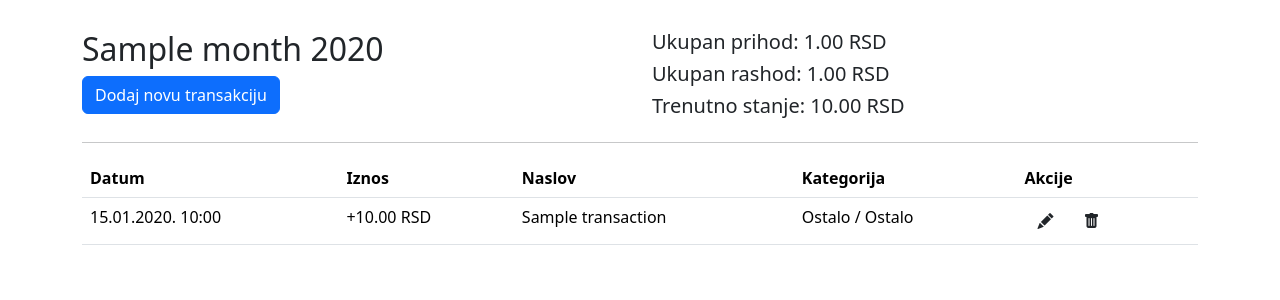
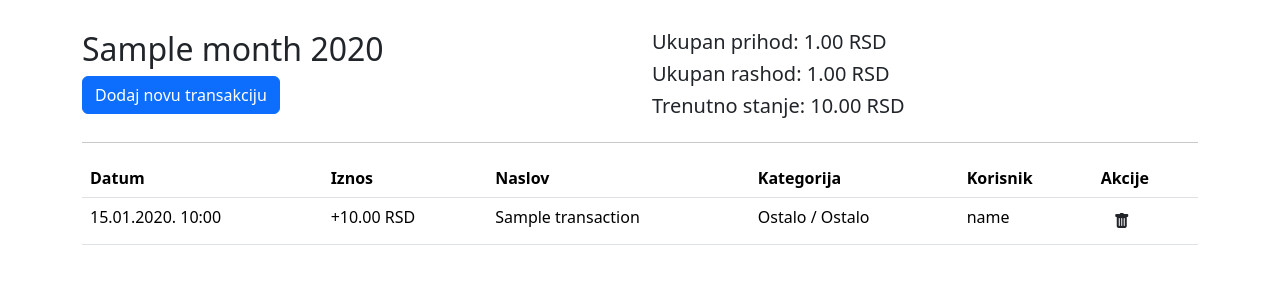
Before and after one commit to milos-zivanovic/wallet, a Django app: template transactions/templates/transactions/transaction_list.html in a window 1280 px wide. Shown: the part 56-356 px from the top of the page. Run offline with Django 4.2, Linux system fonts and the light colour scheme; a user stored in the database is signed in; data comes from the database, SQL or seed files in the repository; tables that the repository leaves empty hold one stand-in row (values such as "Sample post"); the template is opened without the code that fills it: values that come from a table or form of the project are taken from there, most other values are stand-ins (such as "Sample title", 1, 10 or a date in 2020).

Commit message:
implementing user on transactions

```diff
--- a/transactions/templates/transactions/transaction_list.html
+++ b/transactions/templates/transactions/transaction_list.html
@@ -1,5 +1,6 @@
 {% extends "base.html" %}
 {% load humanize %}
+{% load custom_filters %}
 
 {% block content %}
 
@@ -24,6 +25,7 @@
             <th>Iznos</th>
             <th>Naslov</th>
             <th>Kategorija</th>
+            <th>Korisnik</th>
             <th>Akcije</th>
         </tr>
     </thead>
@@ -34,10 +36,11 @@
             <td>{{ transaction.type_sign }}{{ transaction.amount|floatformat:2|intcomma }} RSD</td>
             <td>{{ transaction.title }}</td>
             <td>{{ transaction.full_category_str|safe }}</td>
+            <td>{{ transaction.user.email|trim_email }}</td>
             <td>
-                <a href="{% url 'transaction_edit' transaction.pk %}" class="btn">
-                    <i class="bi bi-pencil-fill"></i>
-                </a>
+<!--                <a href="{% url 'transaction_edit' transaction.pk %}" class="btn">-->
+<!--                    <i class="bi bi-pencil-fill"></i>-->
+<!--                </a>-->
                 <a href="{% url 'transaction_delete' transaction.pk %}" class="btn">
                     <i class="bi bi-trash-fill"></i>
                 </a>
--- /dev/null
+++ b/transactions/templatetags/custom_filters.py
@@ -0,0 +1,8 @@
+from django import template
+
+register = template.Library()
+
+
+@register.filter
+def trim_email(value):
+    return value.split('@')[0] if '@' in value else value
--- a/transactions/views.py
+++ b/transactions/views.py
@@ -33,7 +33,9 @@ def transaction_create(request):
     if request.method == 'POST':
         form = TransactionForm(request.POST)
         if form.is_valid():
-            form.save()
+            transaction = form.save(commit=False)
+            transaction.user = request.user
+            transaction.save()
             return redirect('transaction_list')
     else:
         form = TransactionForm()
```
